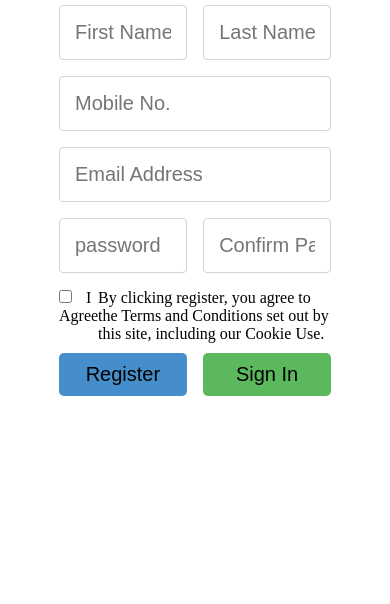
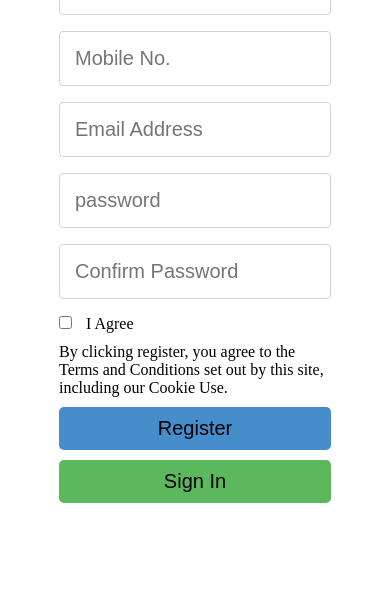
Before and after one commit to truont2/HTML_assignment, a plain HTML site: page index.html in a window 390 px wide. Shown: the part 240-844 px from the top of the page. Drawn offline with Linux system fonts and the light colour scheme.

Commit message:
added responsiveness

```diff
--- a/styles.css
+++ b/styles.css
@@ -17,14 +17,10 @@ body {
 }
 
 .form-container {
-  width: 40%;
+  width: 30%;
 }
 
-@media screen and (max-width: 768px) {
-    .form-container {
-        width: 80%;
-    }
-}
+
 
 form {
     padding: 20px;
@@ -41,8 +37,8 @@ form {
 
 input:focus {
     outline: none;
-    border-color: rgba(70,141,203,255);
-    box-shadow: 0 0 10px rgba(70,141,203,255);
+    border-color: rgb(122, 137, 223);
+    box-shadow: 0 0 10px rgb(122, 137, 223);
 }
 
 .row {
@@ -52,7 +48,7 @@ input:focus {
 }
 
 .short {
-    width: 47%;
+    width: 49%;
 }
 
 .agree {
@@ -64,7 +60,7 @@ label {
 }
 
 button {
-    width: 47%;
+    width: 49%;
     padding: 10px;
     border-radius: 5px;
     border: none;
@@ -81,3 +77,24 @@ button {
 #signIn {
     background-color: rgba(92,184,92,255)
 }
+
+
+@media screen and (max-width: 768px) {
+    .form-container {
+        width: 80%;
+    }
+    .row {
+        flex-direction: column;
+    }
+    .short {
+        width: 100%;
+    }
+    button {
+        width: 100%;
+        margin-bottom: 10px;
+    }
+    .agree {
+        width: 100%;
+        margin-bottom: 10px;
+    }
+}
```
Also changed, not shown: index.html (+2 -2 lines).
